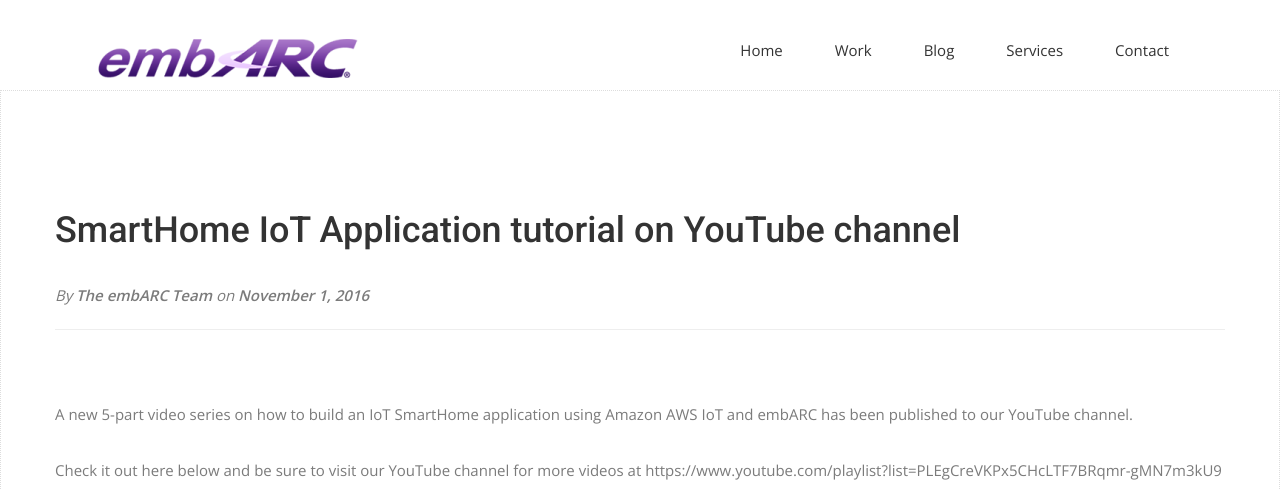
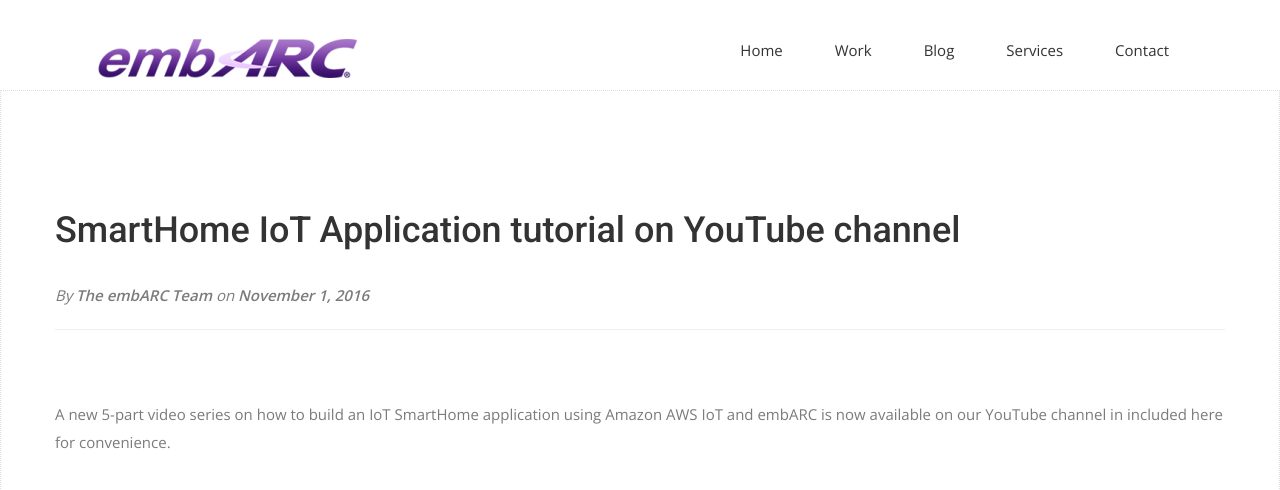
Before and after one commit to fbedard/crabme, a Jekyll site: the page built from _posts/2016-11-01-smarthome-video.md, in a window 1280 px wide and 900 px high, cut to the strip 0-490 px from the top of the window. Built offline with Jekyll 4.4.1, drawn with Linux system fonts in a browser that asks for light colours; nearby versions of some CDN libraries; some web fonts are replaced; some of the changed text lies outside the part shown.

Commit message:
edits to post

```diff
--- a/_posts/2016-11-01-smarthome-video.md
+++ b/_posts/2016-11-01-smarthome-video.md
@@ -4,9 +4,8 @@
 author: The embARC Team
 ---
 
-A new 5-part video series on how to build an IoT SmartHome application using Amazon AWS IoT and embARC has been published to our YouTube channel.
-<br>
-Check it out here below and be sure to visit our YouTube channel for more videos at https://www.youtube.com/playlist?list=PLEgCreVKPx5CHcLTF7BRqmr-gMN7m3kU9
+A new 5-part video series on how to build an IoT SmartHome application using Amazon AWS IoT and embARC is now available on our YouTube channel in included here for convenience.
+
 <br>
 <iframe width="560" height="315" src="https://www.youtube.com/embed/O4B9GkRF_NU" frameborder="0" allowfullscreen></iframe>
 <br>
@@ -19,5 +18,7 @@
 <iframe width="560" height="315" src="https://www.youtube.com/embed/LpmkDyBEp74?list=PLEgCreVKPx5CHcLTF7BRqmr-gMN7m3kU9" frameborder="0" allowfullscreen></iframe>
 <br>
 <br>
-
+Be sure to visit the [ARC Processors YouTube channel](https://www.youtube.com/playlist?list=PLEgCreVKPx5CHcLTF7BRqmr-gMN7m3kU9) for more videos
+<br>
+<br>
 The embARC Team
```
